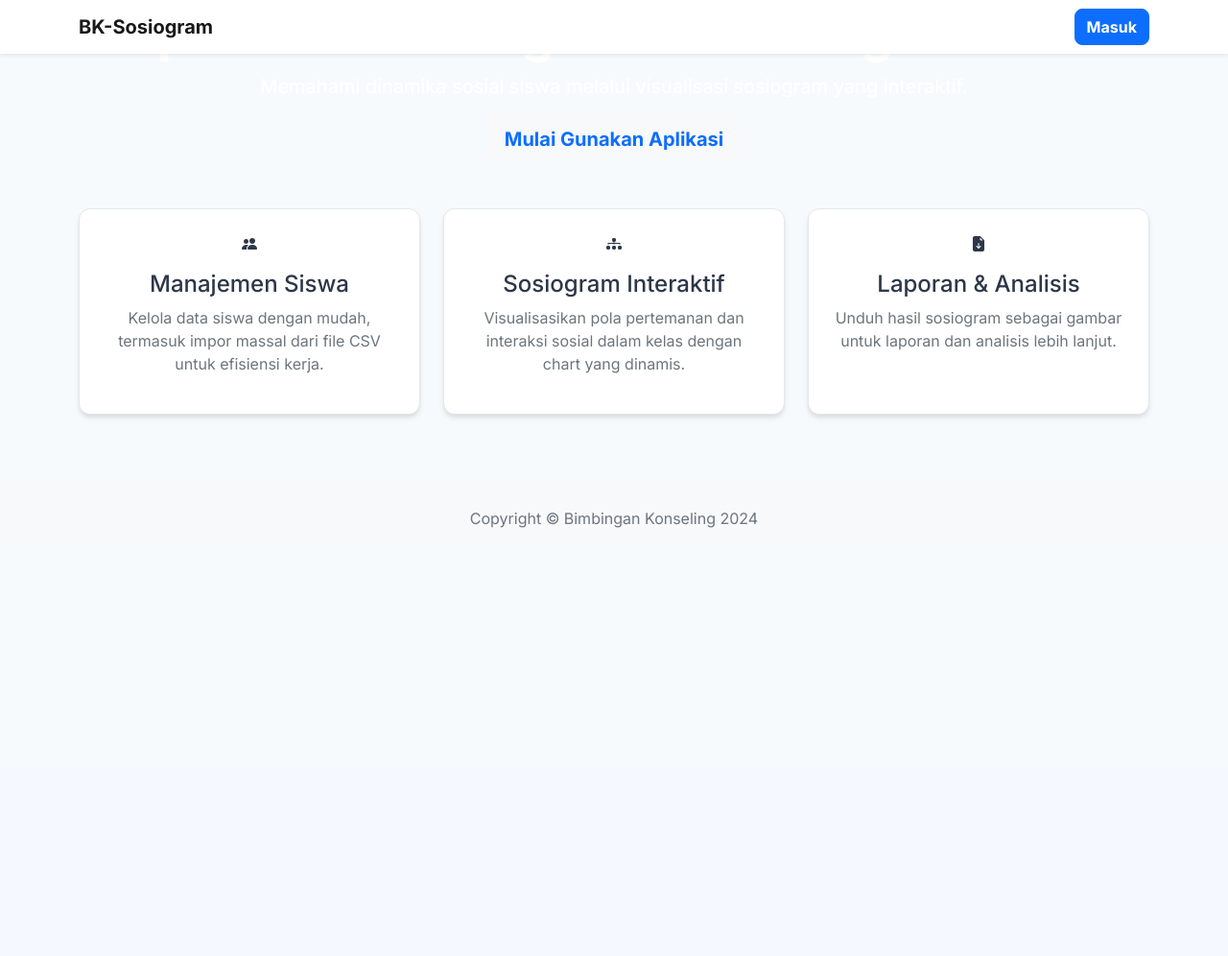
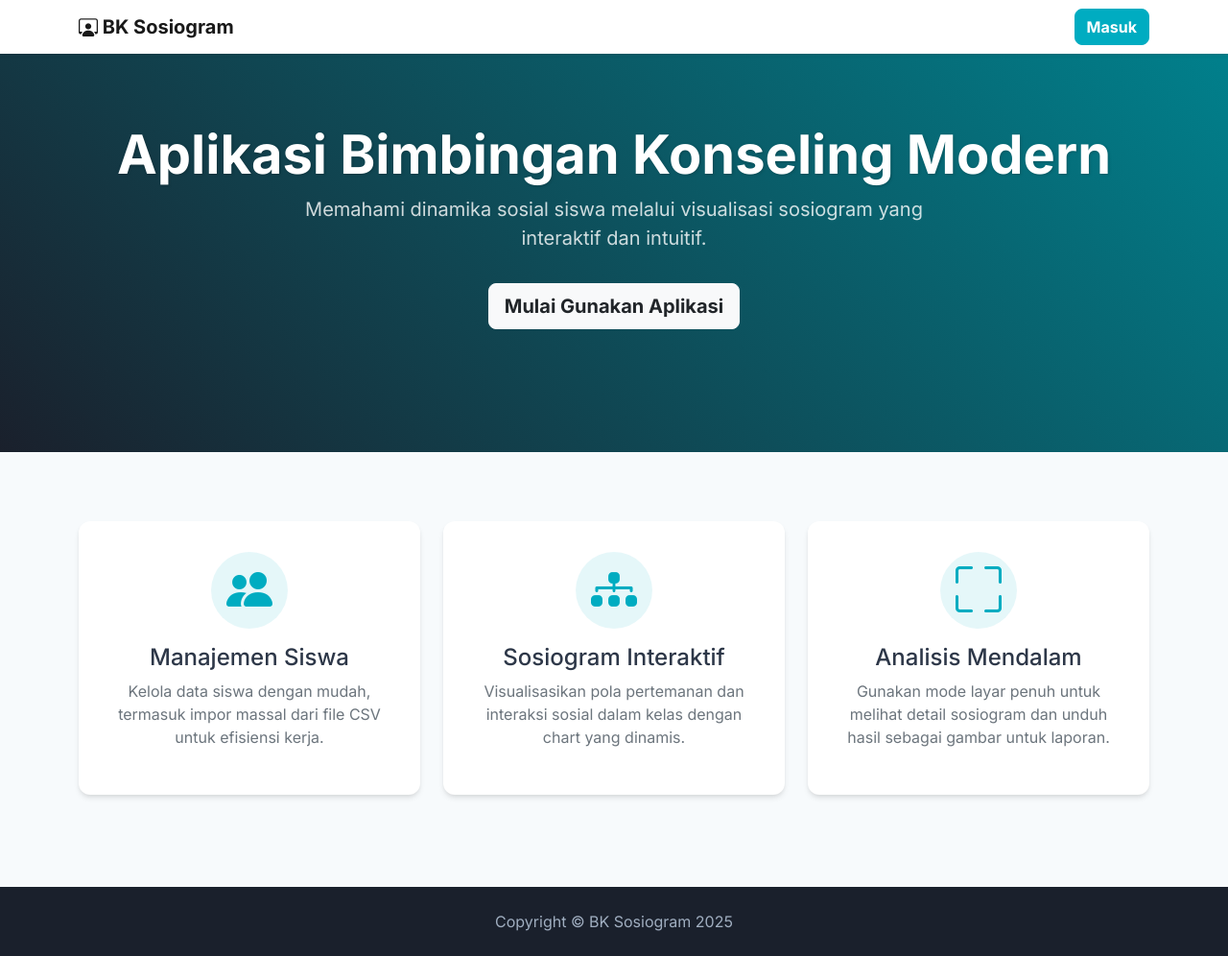
Before and after one commit to mughie77/sosiogram2, a PHP site: page / in a window 1280 px wide. Shown: the whole page at 96% size. Before the commit the page ends 550 px from the top, so only its background shows below. Run offline with PHP 8.4, Linux system fonts and the light colour scheme.

Commit message:
refactor(index): Redesign landing page for modern look and feel
This commit redesigns the `index.php` landing page to align it with the new, professional aesthetic of the login page and admin dashboard.

The changes include:
- Replacing the broken background image in the header with a clean, theme-consistent linear gradient.
- Updating the feature cards with more modern styling, including hover effects.
- Ensuring typography and color scheme (including the accent color for buttons) are consistent with the rest of the application.
- Refreshing the content to be more engaging.

This creates a cohesive and luxurious user experience from the moment a user visits the site.

```diff
--- a/bimbingan_konseling/assets/css/style.css
+++ b/bimbingan_konseling/assets/css/style.css
@@ -197,3 +197,61 @@ body.sb-sidenav-toggled #wrapper #sidebar-wrapper {
     box-shadow: none; /* Shadow is on the wrapper now */
     background-color: transparent;
 }
+
+/* --- Landing Page Styling --- */
+.landing-navbar {
+    transition: background-color 0.3s ease-in-out;
+}
+
+.landing-header {
+    background: linear-gradient(45deg, var(--app-sidebar-bg), #00838f); /* Dark to Accent-dark */
+    color: white;
+    padding: 8rem 2rem;
+    text-align: center;
+}
+
+.landing-header h1 {
+    font-size: 3.5rem;
+    font-weight: 700;
+    text-shadow: 1px 1px 3px rgba(0,0,0,0.2);
+}
+
+.landing-header p {
+    font-size: 1.25rem;
+    margin-bottom: 2rem;
+    max-width: 700px;
+    margin-left: auto;
+    margin-right: auto;
+    color: rgba(255,255,255,0.8);
+}
+
+.feature-icon {
+    font-size: 3rem;
+    color: var(--app-accent-color);
+    margin-bottom: 1rem;
+    display: inline-block;
+    background-color: rgba(0, 172, 193, 0.1);
+    width: 80px;
+    height: 80px;
+    line-height: 80px;
+    border-radius: 50%;
+}
+
+.landing-feature-card {
+    border: none;
+    border-radius: 0.75rem;
+    padding: 2rem;
+    transition: transform 0.2s ease-in-out, box-shadow 0.2s ease-in-out;
+    background-color: #ffffff;
+    box-shadow: 0 4px 6px -1px rgba(0,0,0,0.1), 0 2px 4px -1px rgba(0,0,0,0.06);
+}
+
+.landing-feature-card:hover {
+    transform: translateY(-5px);
+    box-shadow: 0 10px 15px -3px rgba(0,0,0,0.1), 0 4px 6px -2px rgba(0,0,0,0.05);
+}
+
+.landing-footer {
+    background-color: var(--app-sidebar-bg);
+    color: var(--app-sidebar-text);
+}
--- a/bimbingan_konseling/index.php
+++ b/bimbingan_konseling/index.php
@@ -8,25 +8,28 @@
     <!-- Bootstrap CSS -->
     <link href="https://cdn.jsdelivr.net/npm/bootstrap@5.0.2/dist/css/bootstrap.min.css" rel="stylesheet" integrity="sha384-EVSTQN3/azprG1Anm3QDgpJLIm9Nao0Yz1ztcQTwFspd3yD65VohhpuuCOmLASjC" crossorigin="anonymous">
 
-    <!-- Google Fonts (contoh: Poppins) -->
+    <!-- Google Fonts (Inter) -->
     <link rel="preconnect" href="https://fonts.googleapis.com">
     <link rel="preconnect" href="https://fonts.gstatic.com" crossorigin>
-    <link href="https://fonts.googleapis.com/css2?family=Poppins:wght@400;600;700&display=swap" rel="stylesheet">
+    <link href="https://fonts.googleapis.com/css2?family=Inter:wght@400;500;600;700&display=swap" rel="stylesheet">
+
+    <!-- Bootstrap Icons -->
+    <link rel="stylesheet" href="https://cdn.jsdelivr.net/npm/bootstrap-icons@1.10.5/font/bootstrap-icons.css">
 
     <!-- Custom CSS -->
-    <link rel="stylesheet" href="assets/css/style.css">
+    <link rel="stylesheet" href="assets/css/style.css?v=<?php echo time(); ?>">
 
     <title>Selamat Datang di Aplikasi Bimbingan Konseling</title>
 </head>
 <body>
 
     <!-- Navbar -->
-    <nav class="navbar navbar-expand-lg navbar-light bg-white shadow-sm fixed-top">
+    <nav class="navbar navbar-expand-lg navbar-light bg-white shadow-sm fixed-top landing-navbar">
         <div class="container">
             <a class="navbar-brand fw-bold" href="#">
-                <i class="bi bi-person-circle-check"></i> BK-Sosiogram
+                <i class="bi bi-person-workspace"></i> BK Sosiogram
             </a>
-            <a href="login.php" class="btn btn-primary fw-bold">Masuk</a>
+            <a href="login.php" class="btn btn-accent fw-bold">Masuk</a>
         </div>
     </nav>
 
@@ -34,18 +37,18 @@
     <header class="landing-header text-white text-center">
         <div class="container">
             <h1 class="display-4 fw-bold">Aplikasi Bimbingan Konseling Modern</h1>
-            <p class="lead">Memahami dinamika sosial siswa melalui visualisasi sosiogram yang interaktif.</p>
-            <a href="login.php" class="btn btn-lg btn-light fw-bold text-primary">Mulai Gunakan Aplikasi</a>
+            <p class="lead">Memahami dinamika sosial siswa melalui visualisasi sosiogram yang interaktif dan intuitif.</p>
+            <a href="login.php" class="btn btn-lg btn-light fw-bold text-dark">Mulai Gunakan Aplikasi</a>
         </div>
     </header>
 
     <!-- Features Section -->
-    <section class="py-5">
-        <div class="container">
+    <section class="py-5" style="background-color: #f7fafc;">
+        <div class="container py-4">
             <div class="row text-center">
                 <div class="col-lg-4 mb-4">
-                    <div class="card h-100 p-4">
-                        <div class="feature-icon mb-3 mx-auto">
+                    <div class="landing-feature-card h-100">
+                        <div class="feature-icon">
                             <i class="bi bi-people-fill"></i>
                         </div>
                         <h3 class="h4">Manajemen Siswa</h3>
@@ -53,8 +56,8 @@
                     </div>
                 </div>
                 <div class="col-lg-4 mb-4">
-                    <div class="card h-100 p-4">
-                        <div class="feature-icon mb-3 mx-auto">
+                    <div class="landing-feature-card h-100">
+                        <div class="feature-icon">
                             <i class="bi bi-diagram-3-fill"></i>
                         </div>
                         <h3 class="h4">Sosiogram Interaktif</h3>
@@ -62,12 +65,12 @@
                     </div>
                 </div>
                 <div class="col-lg-4 mb-4">
-                    <div class="card h-100 p-4">
-                        <div class="feature-icon mb-3 mx-auto">
-                            <i class="bi bi-file-earmark-arrow-down-fill"></i>
+                    <div class="landing-feature-card h-100">
+                        <div class="feature-icon">
+                            <i class="bi bi-fullscreen"></i>
                         </div>
-                        <h3 class="h4">Laporan & Analisis</h3>
-                        <p class="text-muted">Unduh hasil sosiogram sebagai gambar untuk laporan dan analisis lebih lanjut.</p>
+                        <h3 class="h4">Analisis Mendalam</h3>
+                        <p class="text-muted">Gunakan mode layar penuh untuk melihat detail sosiogram dan unduh hasil sebagai gambar untuk laporan.</p>
                     </div>
                 </div>
             </div>
@@ -75,15 +78,13 @@
     </section>
 
     <!-- Footer -->
-    <footer class="py-4 bg-light text-center text-muted">
+    <footer class="py-4 landing-footer text-center">
         <div class="container">
-            <p class="m-0">Copyright &copy; Bimbingan Konseling 2024</p>
+            <p class="m-0">Copyright &copy; BK Sosiogram <?php echo date('Y'); ?></p>
         </div>
     </footer>
 
     <!-- Bootstrap Bundle with Popper -->
     <script src="https://cdn.jsdelivr.net/npm/bootstrap@5.0.2/dist/js/bootstrap.bundle.min.js" integrity="sha384-MrcW6ZMFYlzcLA8Nl+NtUVF0sA7MsXsP1UyJoMp4YLEuNSfAP+JcXn/tWtIaxVXM" crossorigin="anonymous"></script>
-    <!-- Bootstrap Icons (jika belum ada di style.css, tambahkan di sini) -->
-    <link rel="stylesheet" href="https://cdn.jsdelivr.net/npm/bootstrap-icons@1.10.5/font/bootstrap-icons.css">
 </body>
 </html>
```
